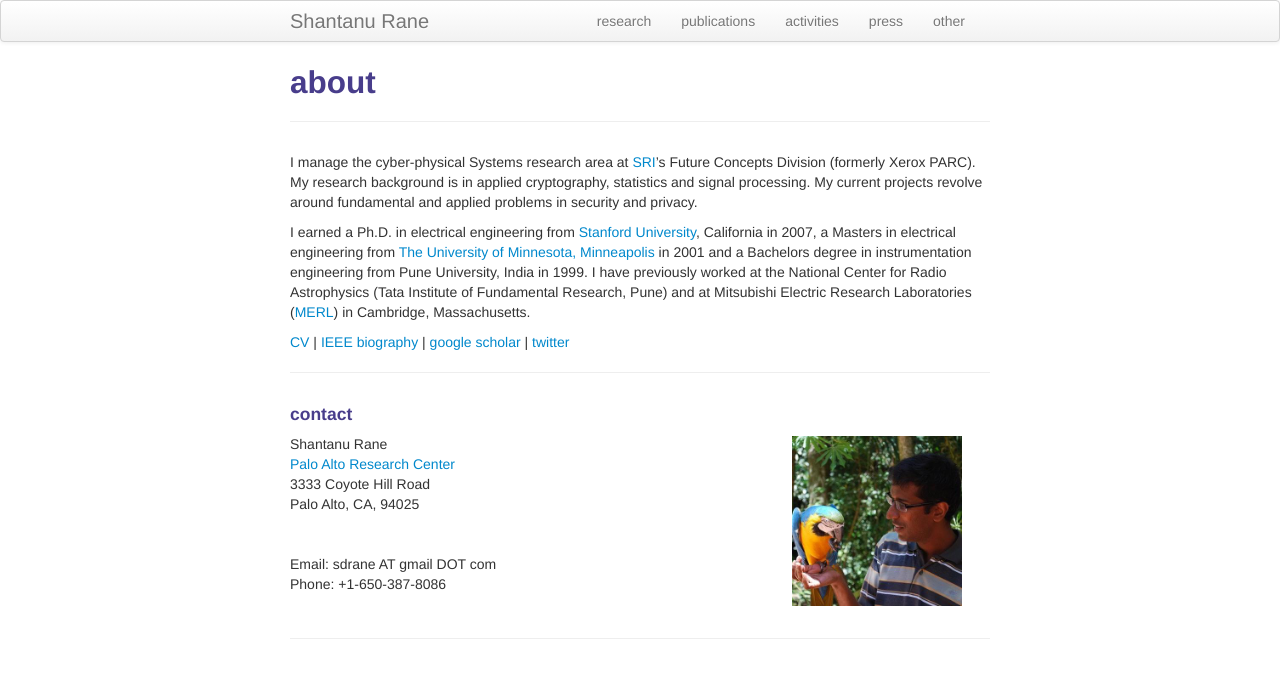
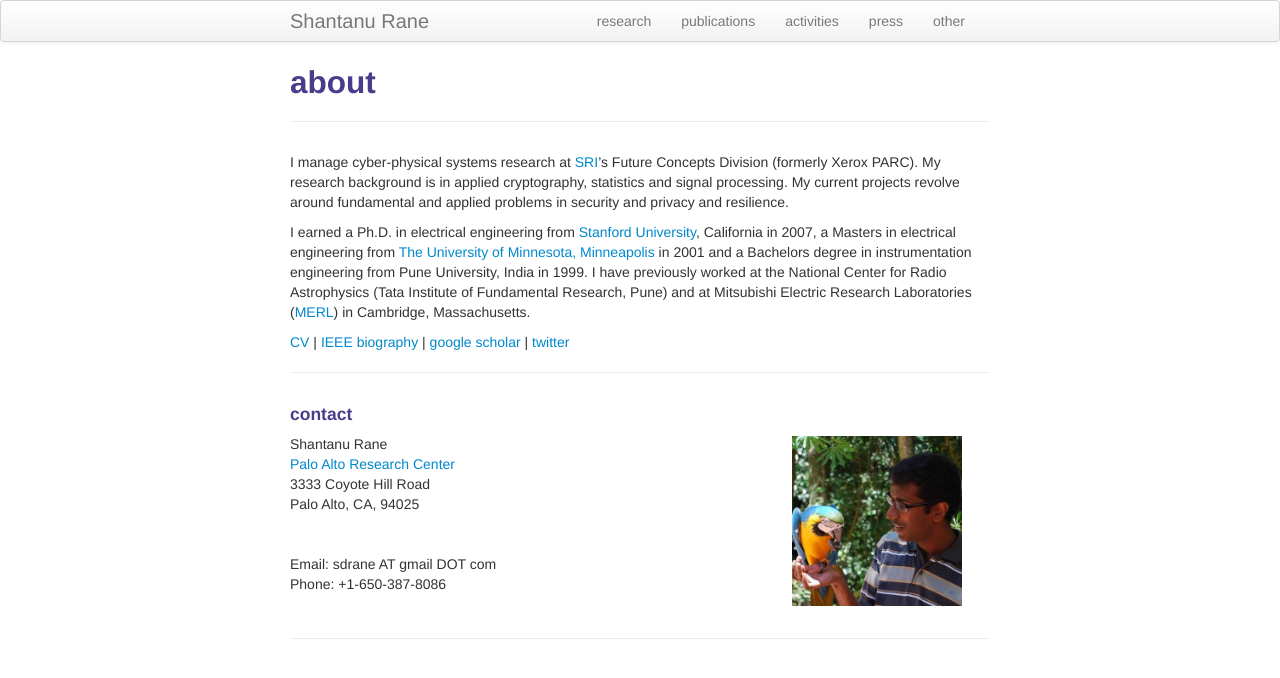
Before and after one commit to shantanudrane/shantanudrane.github.io, a Jekyll site: the page built from index.md, in a window 1280 px wide. Shown: the top 678 px of the page. Built offline with Jekyll 4.4.1, drawn with Linux system fonts in a browser that asks for light colours.

Commit message:
Update index.md
Added resilience

```diff
--- a/index.md
+++ b/index.md
@@ -4,7 +4,7 @@ title: about
 description: Shantanu Rane is a researcher in security and privacy at the Palo Alto Research Center.
 ---
 
-I manage the cyber-physical Systems research area at [SRI](https://www.sri.com)'s Future Concepts Division (formerly Xerox PARC). My research background is in applied cryptography, statistics and signal processing. My current projects revolve around fundamental and applied problems in security and privacy.
+I manage cyber-physical systems research at [SRI](https://www.sri.com)'s Future Concepts Division (formerly Xerox PARC). My research background is in applied cryptography, statistics and signal processing. My current projects revolve around fundamental and applied problems in security and privacy and resilience.
 
 I earned a Ph.D. in electrical engineering from [Stanford
 University](https://www.stanford.edu), California in 2007, a Masters in
```
